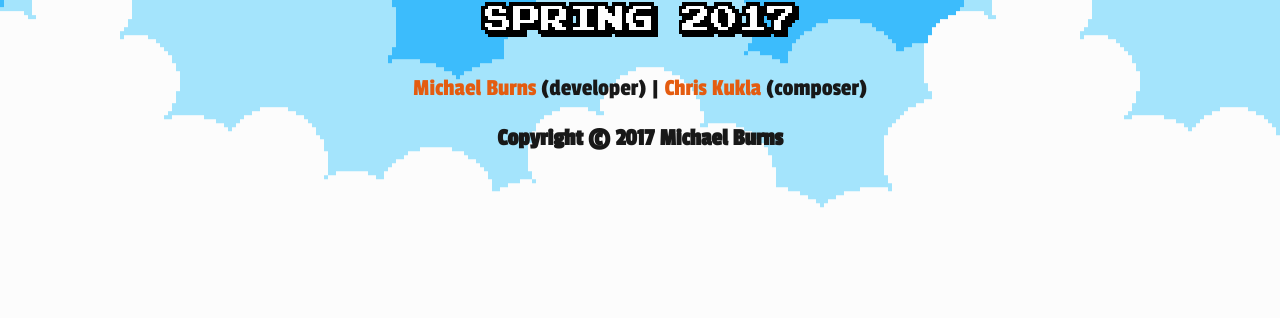
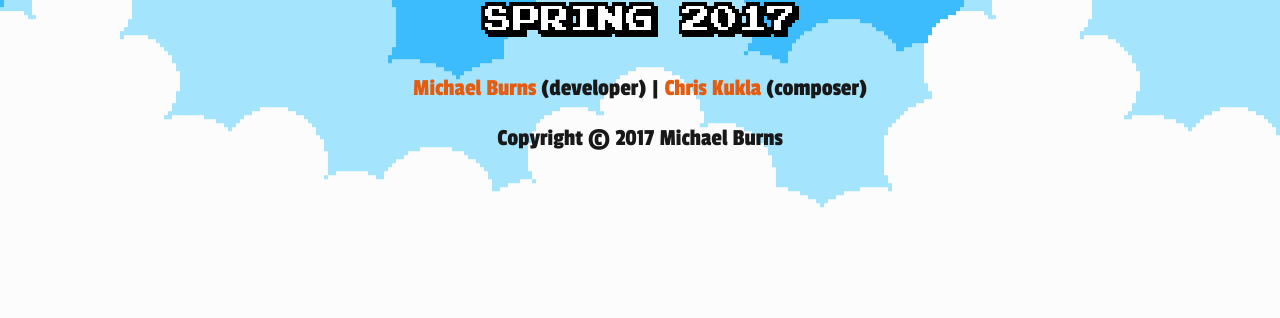
Before and after one commit to thatpixelguy/milesandkilo, a Jekyll site: the page built from index.html, in a window 1280 px wide. Shown: the part 676-994 px from the top of the page. Built offline with Jekyll 4.4.1, drawn with Linux system fonts in a browser that asks for light colours.

Commit message:
Updated default.html

```diff
--- a/_layouts/default.html
+++ b/_layouts/default.html
@@ -21,9 +21,7 @@
       <p>
         <a href='http://thepixelguy.com/'>Michael Burns</a> (developer) | <a href='http://chriskukla.com/'>Chris Kukla</a> (composer)
       </p>
-      <p>
-        <b>Copyright &copy; 2017 Michael Burns</b>
-      </p>
+      <p>Copyright &copy; 2017 Michael Burns</p>
     </div>
   </body>
 
```
